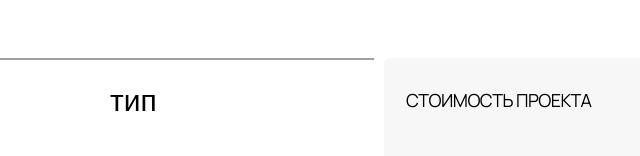
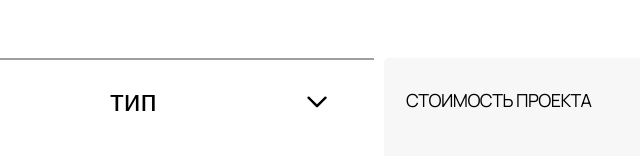
Before and after one commit to valentinats/metrika, a plain HTML site: page index.html in a window 1280 px wide. Shown: the part 5678-5834 px from the top of the page, 551-1191 px from the left. Drawn offline with Linux system fonts and the light colour scheme; the site is published under a folder, as on GitHub Pages, so addresses that start at the root find nothing.

Commit message:
Added calculator

```diff
--- a/styles/calculator.css
+++ b/styles/calculator.css
@@ -35,7 +35,7 @@
 
 .type-list {
   width: 232px;
-  background: url("/resources/pointer.png") 98% / 18% no-repeat;
+  background: url("../resources/pointer.png") 98% / 18% no-repeat;
   box-sizing: border-box;
   font-size: 30px;
   line-height: 41px;
```
